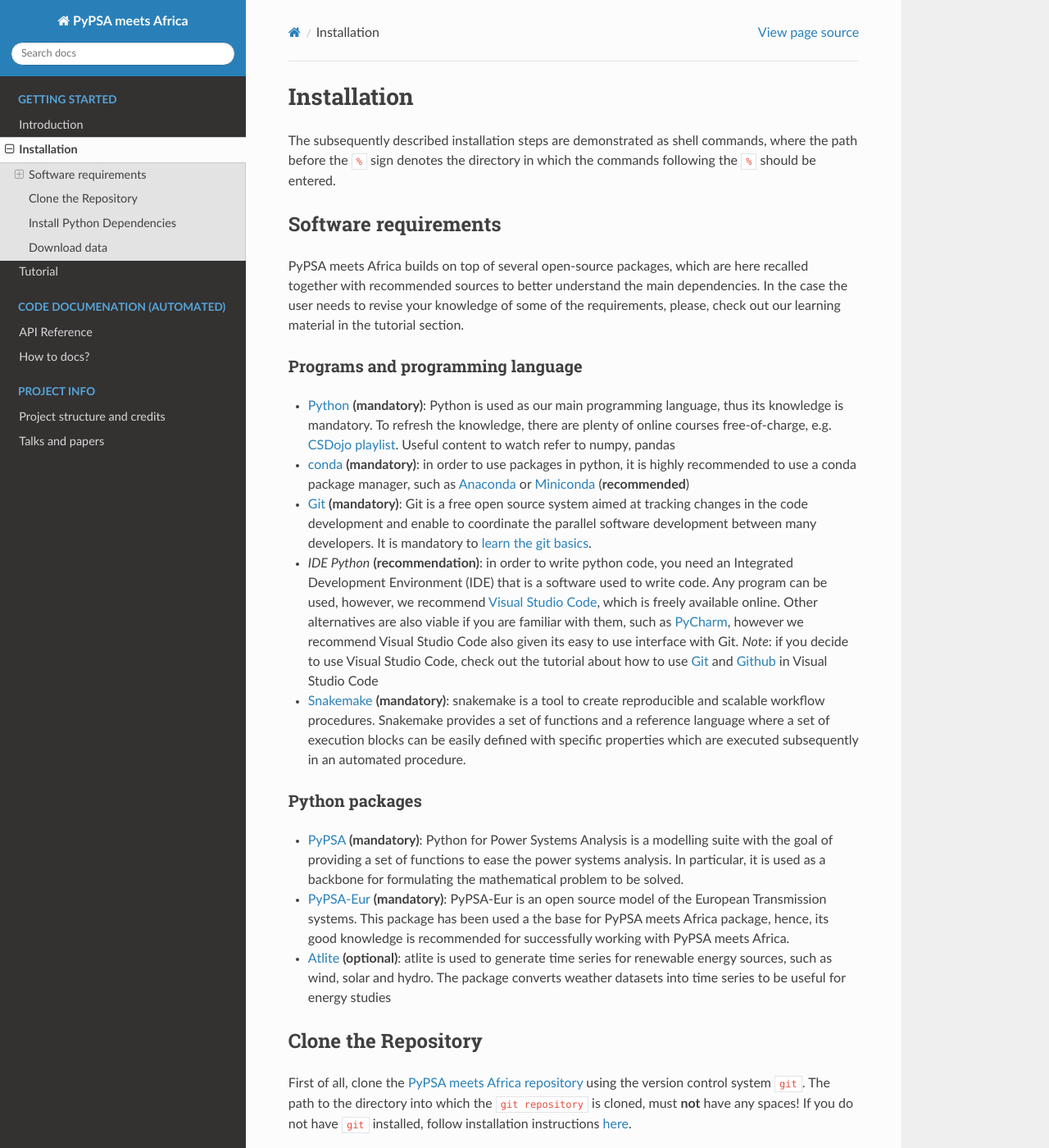
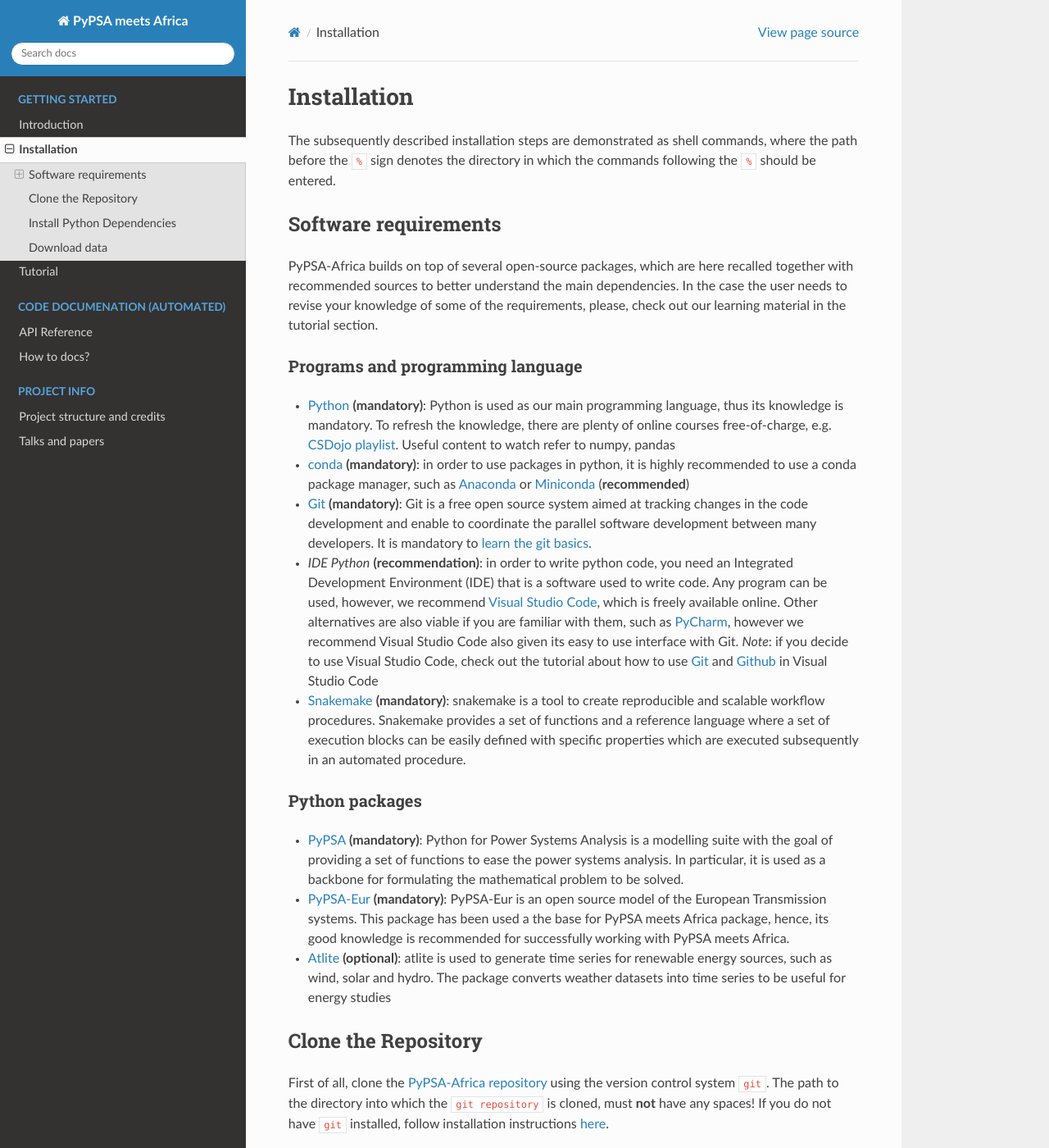
Before and after one commit to pypsa-meets-earth/pypsa-earth, a Sphinx documentation site: the page built from doc/installation.rst, in a window 1280 px wide and 1400 px high. Shown: the whole window at 82% size. Built offline with Sphinx 7.4.7 and the Read the Docs theme 2.0.0, drawn with Linux system fonts in a browser that asks for light colours; pages that are not in the unit, such as notebooks, are missing from menus; some of the changed text lies outside the part shown.

Commit message:
Update installation.rst

```diff
--- a/doc/installation.rst
+++ b/doc/installation.rst
@@ -15,7 +15,7 @@
 Software requirements
 =====================
 
-PyPSA meets Africa builds on top of several open-source packages, which are here recalled together with recommended sources to better understand the main dependencies.
+PyPSA-Africa builds on top of several open-source packages, which are here recalled together with recommended sources to better understand the main dependencies.
 In the case the user needs to revise your knowledge of some of the requirements, please, check out our learning material in the tutorial section.
 
 Programs and programming language
@@ -57,7 +57,7 @@
 Clone the Repository
 ====================
 
-First of all, clone the `PyPSA meets Africa repository <https://github.com/pz-max/pypsa_meets_africa>`_ using the version control system ``git``.
+First of all, clone the `PyPSA-Africa repository <https://github.com/pypsa-meets-africa/pypsa-africa.git>`_ using the version control system ``git``.
 The path to the directory into which the ``git repository`` is cloned, must **not** have any spaces!
 If you do not have ``git`` installed, follow installation instructions `here <https://git-scm.com/book/en/v2/Getting-Started-Installing-Git>`_.
 
@@ -88,7 +88,7 @@
 
     .../pypsa-africa % conda env create -f envs/environment.yaml
 
-    .../pypsa-africa % conda activate pypsa_meets_africa
+    .../pypsa-africa % conda activate pypsa-africa
 
 To use jupyter lab (new jupyter notebooks) **continue** with the `ipython kernel installation <http://echrislynch.com/2019/02/01/adding-an-environment-to-jupyter-notebooks>`_ and test if your jupyter lab works:
 
@@ -116,7 +116,7 @@
 
    .. code:: bash
 
-     .../pypsa-africa % conda activate pypsa_meets_africa
+     .../pypsa-africa % conda activate pypsa-africa
 
      .../pypsa-africa % snakemake -j1 retrieve_databundle_light --force
 
```
